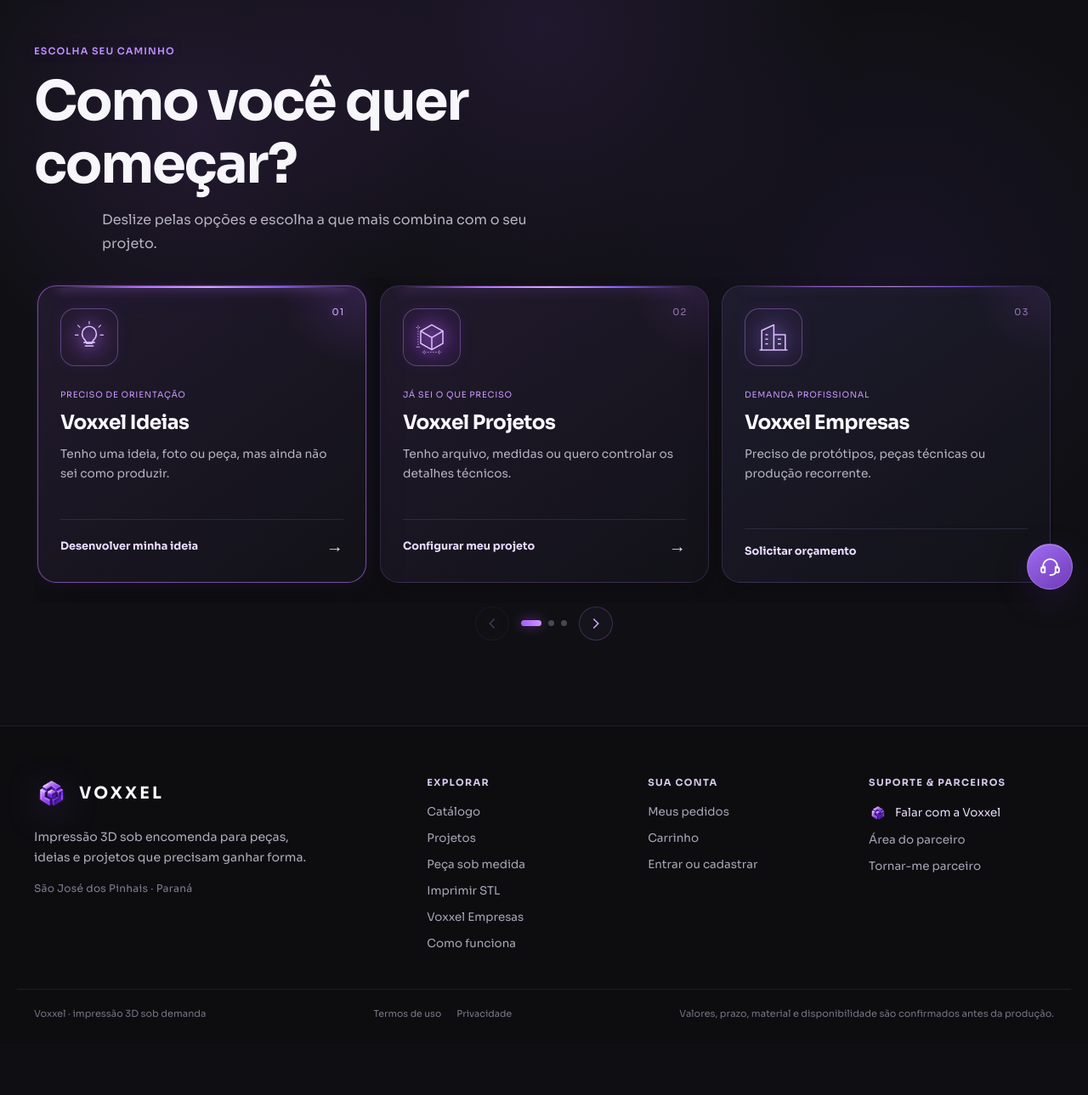
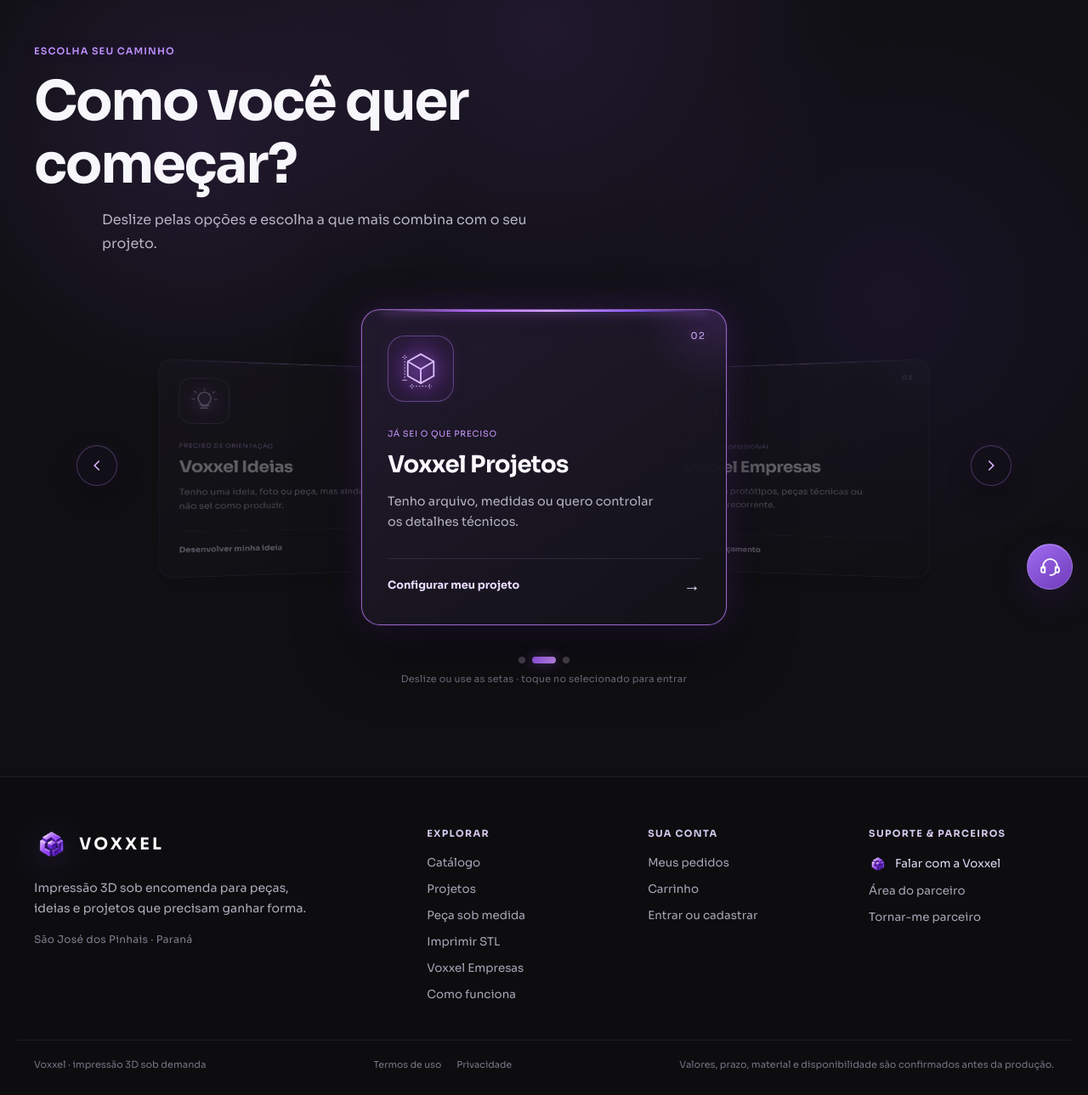
Before and after one commit to nisouzaaf14/voxxel-site, a Flask app: page /projetos in a window 1280 px wide. Shown: the part 84-1373 px from the top of the page at 85% size. Before the commit the page ends 1284 px from the top, so only its background shows below. Run offline with Flask 3, Linux system fonts and the light colour scheme; data that the repository does not hold is empty; parts of the project's set-up code (start-up, migrations or seed data) failed here and were passed over; some libraries are stand-ins or nearby versions.

Commit message:
Restaura carrossel anterior mantendo ajustes recentes

```diff
--- a/templates/projetos_entrada.html
+++ b/templates/projetos_entrada.html
@@ -12,9 +12,13 @@
       <p>Deslize pelas opções e escolha a que mais combina com o seu projeto.</p>
     </header>
 
-    <div class="project-carousel project-carousel-horizontal" data-project-carousel aria-label="Escolha o tipo de projeto">
-      <div class="project-selector-grid project-carousel-stage" data-carousel-track>
-        <a class="project-option project-option-ideas is-active" data-carousel-card data-title="Voxxel Ideias" data-index="0" href="{{ url_for('ideias') }}">
+    <div class="project-carousel" data-project-carousel aria-label="Escolha o tipo de projeto">
+      <button class="project-carousel-arrow project-carousel-prev" type="button" data-carousel-prev aria-label="Opção anterior">
+        <svg viewBox="0 0 24 24" fill="none" stroke="currentColor" stroke-width="1.8" aria-hidden="true"><path d="m15 18-6-6 6-6"/></svg>
+      </button>
+
+      <div class="project-selector-grid project-carousel-stage">
+        <a class="project-option project-option-ideas is-prev" data-carousel-card data-title="Voxxel Ideias" data-index="0" href="{{ url_for('ideias') }}" tabindex="-1">
           <span class="project-option-number" aria-hidden="true">01</span>
           <span class="project-option-visual" aria-hidden="true">
             <svg viewBox="0 0 120 120" fill="none"><path d="M44 76h32M48 87h24" stroke="currentColor" stroke-width="4" stroke-linecap="round"/><path d="M38 50c0-13 10-23 22-23s22 10 22 23c0 9-4 14-10 20-3 3-4 6-4 9H52c0-3-1-6-4-9-6-6-10-11-10-20Z" stroke="currentColor" stroke-width="4"/><path d="M60 11v8M25 23l6 6M95 23l-6 6M17 53h9M94 53h9" stroke="currentColor" stroke-width="3" stroke-linecap="round"/></svg>
@@ -27,7 +31,7 @@
           </span>
         </a>
 
-        <a class="project-option project-option-technical" data-carousel-card data-title="Voxxel Projetos" data-index="1" href="{{ url_for('orcamento') }}">
+        <a class="project-option project-option-technical is-active" data-carousel-card data-title="Voxxel Projetos" data-index="1" href="{{ url_for('orcamento') }}" aria-current="true">
           <span class="project-option-number" aria-hidden="true">02</span>
           <span class="project-option-visual" aria-hidden="true">
             <svg viewBox="0 0 120 120" fill="none"><path d="m60 22 34 19v38L60 98 26 79V41Z" stroke="currentColor" stroke-width="4"/><path d="m26 41 34 20 34-20M60 61v37" stroke="currentColor" stroke-width="4"/><path d="M18 24v72M12 30h12M12 90h12M31 106h58M37 100v12M83 100v12" stroke="currentColor" stroke-width="2" stroke-dasharray="4 4"/></svg>
@@ -40,7 +44,7 @@
           </span>
         </a>
 
-        <a class="project-option project-option-business" data-carousel-card data-title="Voxxel Empresas" data-index="2" href="{{ url_for('empresas') }}">
+        <a class="project-option project-option-business is-next" data-carousel-card data-title="Voxxel Empresas" data-index="2" href="{{ url_for('empresas') }}" tabindex="-1">
           <span class="project-option-number" aria-hidden="true">03</span>
           <span class="project-option-visual" aria-hidden="true">
             <svg viewBox="0 0 120 120" fill="none"><path d="M24 99V39l37-17v77M61 52h35v47M35 52h8M35 66h8M35 80h8M73 66h10M73 80h10M17 99h86" stroke="currentColor" stroke-width="4" stroke-linejoin="round"/></svg>
@@ -54,22 +58,22 @@
         </a>
       </div>
 
+      <button class="project-carousel-arrow project-carousel-next" type="button" data-carousel-next aria-label="Próxima opção">
+        <svg viewBox="0 0 24 24" fill="none" stroke="currentColor" stroke-width="1.8" aria-hidden="true"><path d="m9 18 6-6-6-6"/></svg>
+      </button>
+
       <div class="project-carousel-controls">
-        <button class="project-carousel-arrow project-carousel-prev" type="button" data-carousel-prev aria-label="Opção anterior">
-          <svg viewBox="0 0 24 24" fill="none" stroke="currentColor" stroke-width="1.8" aria-hidden="true"><path d="m15 18-6-6 6-6"/></svg>
-        </button>
-        <div class="project-carousel-dots" aria-label="Posição no carrossel">
-          <button type="button" data-carousel-dot class="is-active" aria-current="true" aria-label="Voxxel Ideias"></button>
-          <button type="button" data-carousel-dot aria-label="Voxxel Projetos"></button>
+        <div class="project-carousel-dots" aria-label="Escolher modo de projeto">
+          <button type="button" data-carousel-dot aria-label="Voxxel Ideias"></button>
+          <button type="button" data-carousel-dot class="is-active" aria-current="true" aria-label="Voxxel Projetos"></button>
           <button type="button" data-carousel-dot aria-label="Voxxel Empresas"></button>
         </div>
-        <button class="project-carousel-arrow project-carousel-next" type="button" data-carousel-next aria-label="Próxima opção">
-          <svg viewBox="0 0 24 24" fill="none" stroke="currentColor" stroke-width="1.8" aria-hidden="true"><path d="m9 18 6-6-6-6"/></svg>
-        </button>
+        <span class="project-carousel-hint">Deslize ou use as setas · toque no selecionado para entrar</span>
       </div>
 
-      <p class="project-carousel-live" data-carousel-live aria-live="polite">Voxxel Ideias selecionado.</p>
+      <p class="project-carousel-live" data-carousel-live aria-live="polite">Voxxel Projetos selecionado.</p>
     </div>
+
   </div>
 </section>
 {% endblock %}
```
